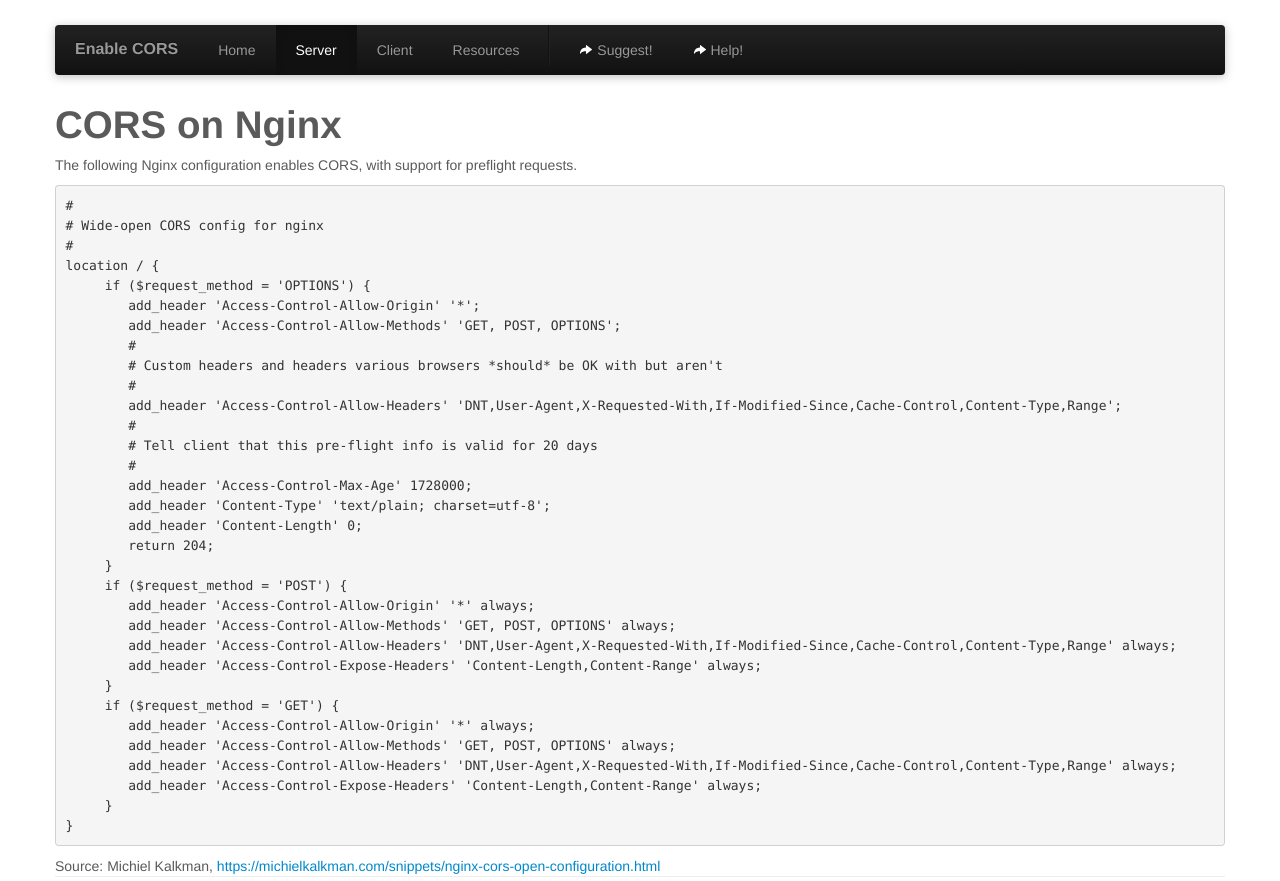
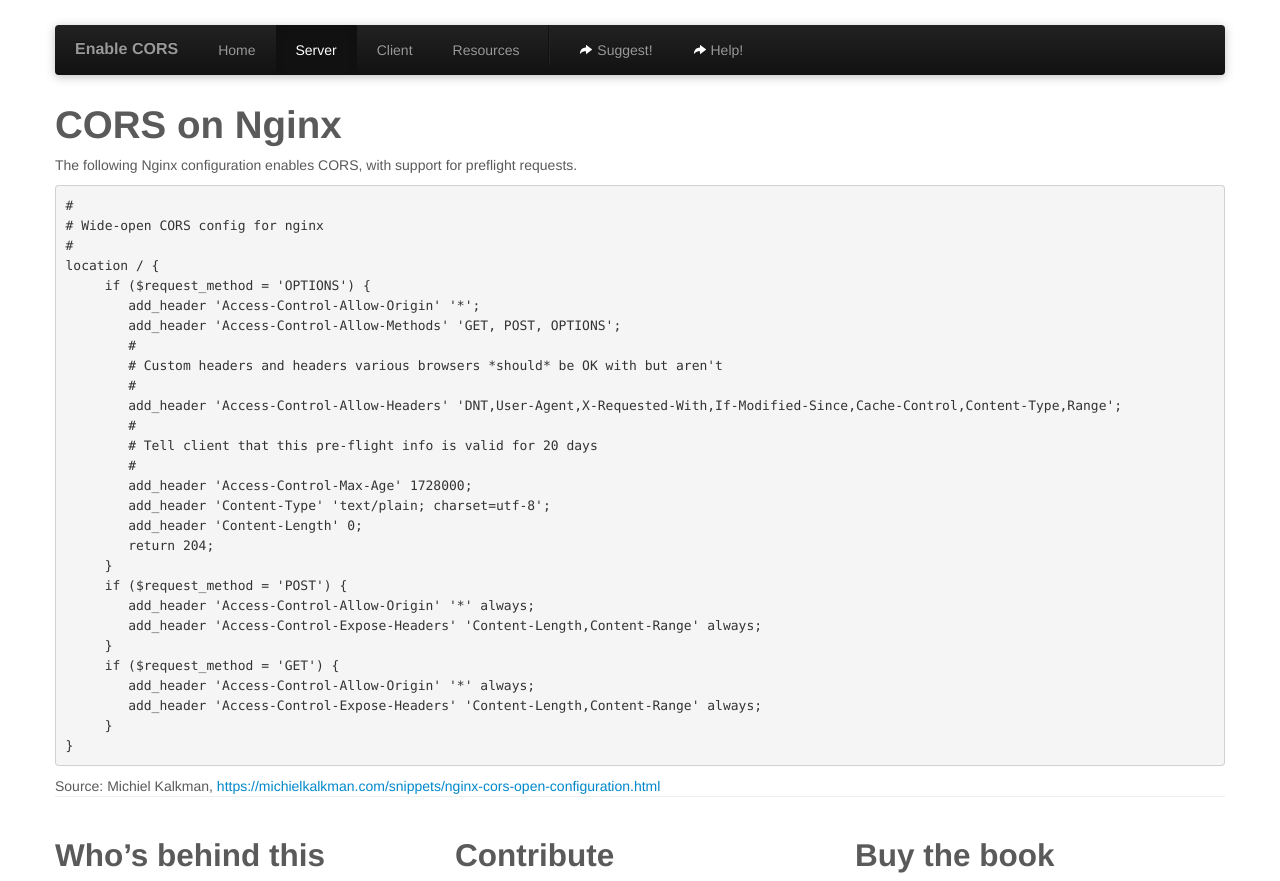
Before and after one commit to monsur/enable-cors.org, a Jekyll site: the page built from server_nginx.html, in a window 1280 px wide, cut to the strip 0-881 px from the top of the page. Built offline with Jekyll 4.4.1, drawn with Linux system fonts in a browser that asks for light colours.

Commit message:
Update server_nginx.html

```diff
--- a/server_nginx.html
+++ b/server_nginx.html
@@ -32,14 +32,10 @@
      }
      if ($request_method = 'POST') {
         add_header 'Access-Control-Allow-Origin' '*' always;
-        add_header 'Access-Control-Allow-Methods' 'GET, POST, OPTIONS' always;
-        add_header 'Access-Control-Allow-Headers' 'DNT,User-Agent,X-Requested-With,If-Modified-Since,Cache-Control,Content-Type,Range' always;
         add_header 'Access-Control-Expose-Headers' 'Content-Length,Content-Range' always;
      }
      if ($request_method = 'GET') {
         add_header 'Access-Control-Allow-Origin' '*' always;
-        add_header 'Access-Control-Allow-Methods' 'GET, POST, OPTIONS' always;
-        add_header 'Access-Control-Allow-Headers' 'DNT,User-Agent,X-Requested-With,If-Modified-Since,Cache-Control,Content-Type,Range' always;
         add_header 'Access-Control-Expose-Headers' 'Content-Length,Content-Range' always;
      }
 }
```
